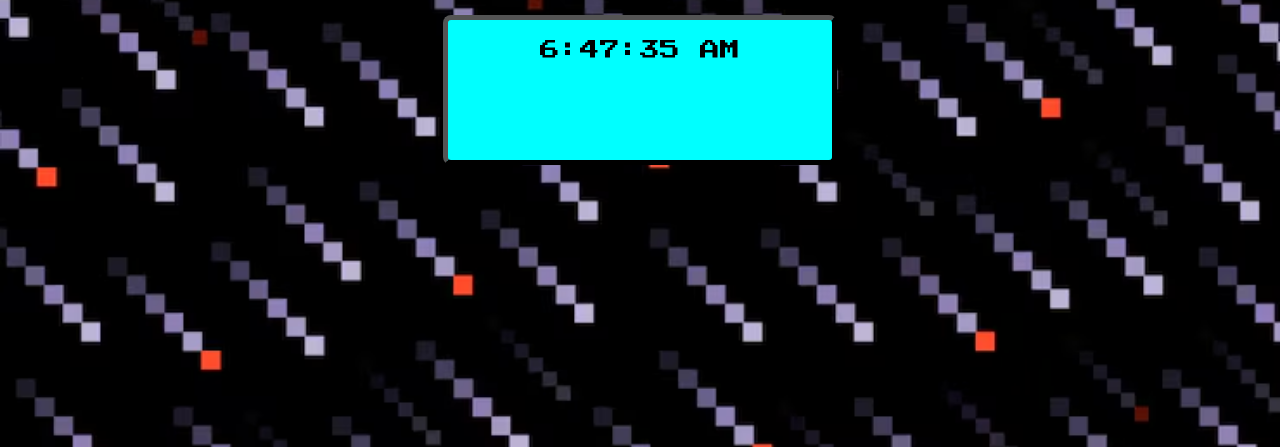
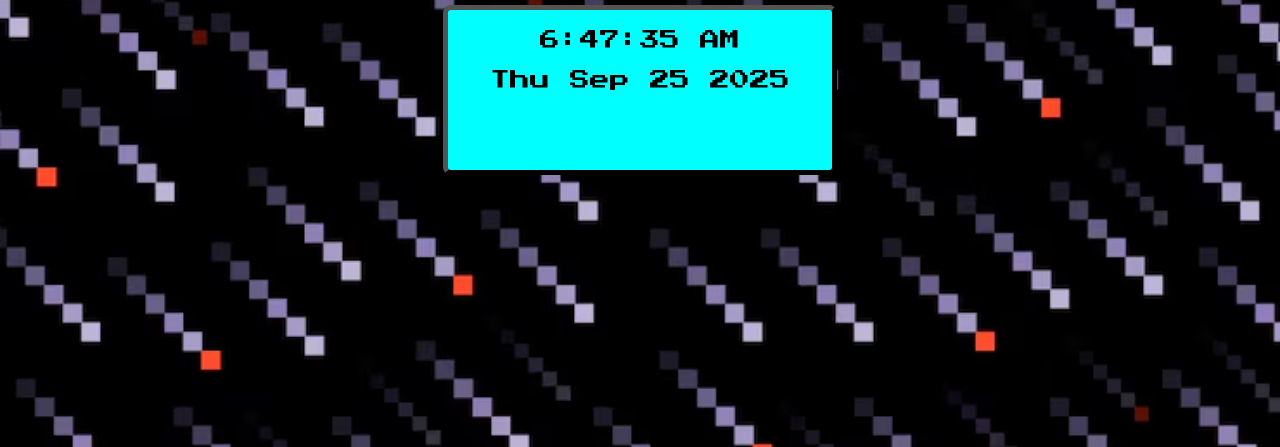
Before and after one commit to taylin1/ClockProject, a plain HTML site: page index.html in a window 1280 px wide. Shown: the part 353-800 px from the top of the page. Drawn offline with Linux system fonts and the light colour scheme.

Commit message:
Changed the height percentage

```diff
--- a/index.html
+++ b/index.html
@@ -1,5 +1,6 @@
 <!DOCTYPE html>
 <html lang="en">
+
 <head>
     <meta charset="UTF-8">
     <meta name="viewport" content="width=device-width, initial-scale=1.0">
@@ -7,6 +8,7 @@
     <link rel="stylesheet" href="style.css">
     <link href="https://fonts.googleapis.com/css2?family=Press+Start+2P&display=swap" rel="stylesheet">
 </head>
+
 <body>
 
     <!--Container to hold and display current time-->
@@ -14,6 +16,7 @@
         <h2 class="header">Digital Clock 🕰️</h2>
         <div class="displayTime">
             <p id="time"></p>
+            <p id="date"></p>
         </div>
     </div>
 
@@ -21,11 +24,15 @@
         //To make the time tick every second
         setInterval(currentTimer, 1000);
 
-    //Function to get the time
+        //Function to get the time and date
         function currentTimer() {
             const d = new Date();
             document.getElementById("time").innerHTML = d.toLocaleTimeString();
+            document.getElementById("date").innerHTML = d.toDateString();
+
         }
     </script>
+
 </body>
+
 </html>
--- a/style.css
+++ b/style.css
@@ -26,7 +26,7 @@ body{
     border-radius: 8px;
     background-color: aqua;
     width: 30%;
-    height:140px;
+    height:20%;
     text-align: center;
 
 }
```
Lines whose indentation alone changed are shown as unchanged.
